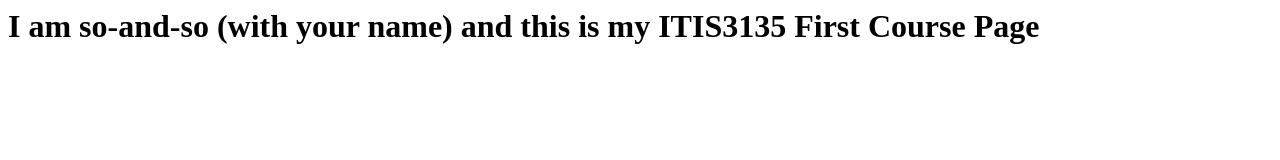
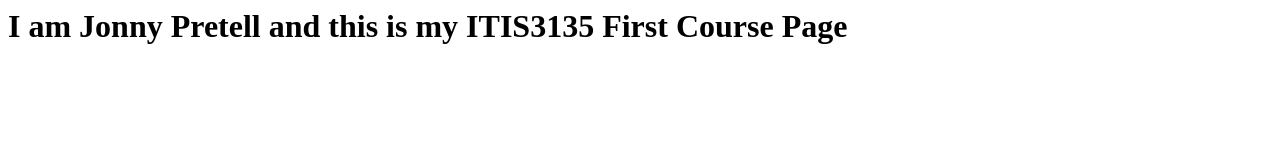
Before and after one commit to GiancarloPretell/GiancarloPretell.github.io, a plain HTML site: page itis3135/index.html in a window 1280 px wide. Drawn offline with Linux system fonts and the light colour scheme.

Commit message:
change name
d

```diff
--- a/itis3135/index.html
+++ b/itis3135/index.html
@@ -1 +1 @@
-<h1>I am so-and-so (with your name) and this is my ITIS3135 First Course Page </h1>
+<h1>I am Jonny Pretell and this is my ITIS3135 First Course Page </h1>
```
Also changed, not shown: 1 other file.
